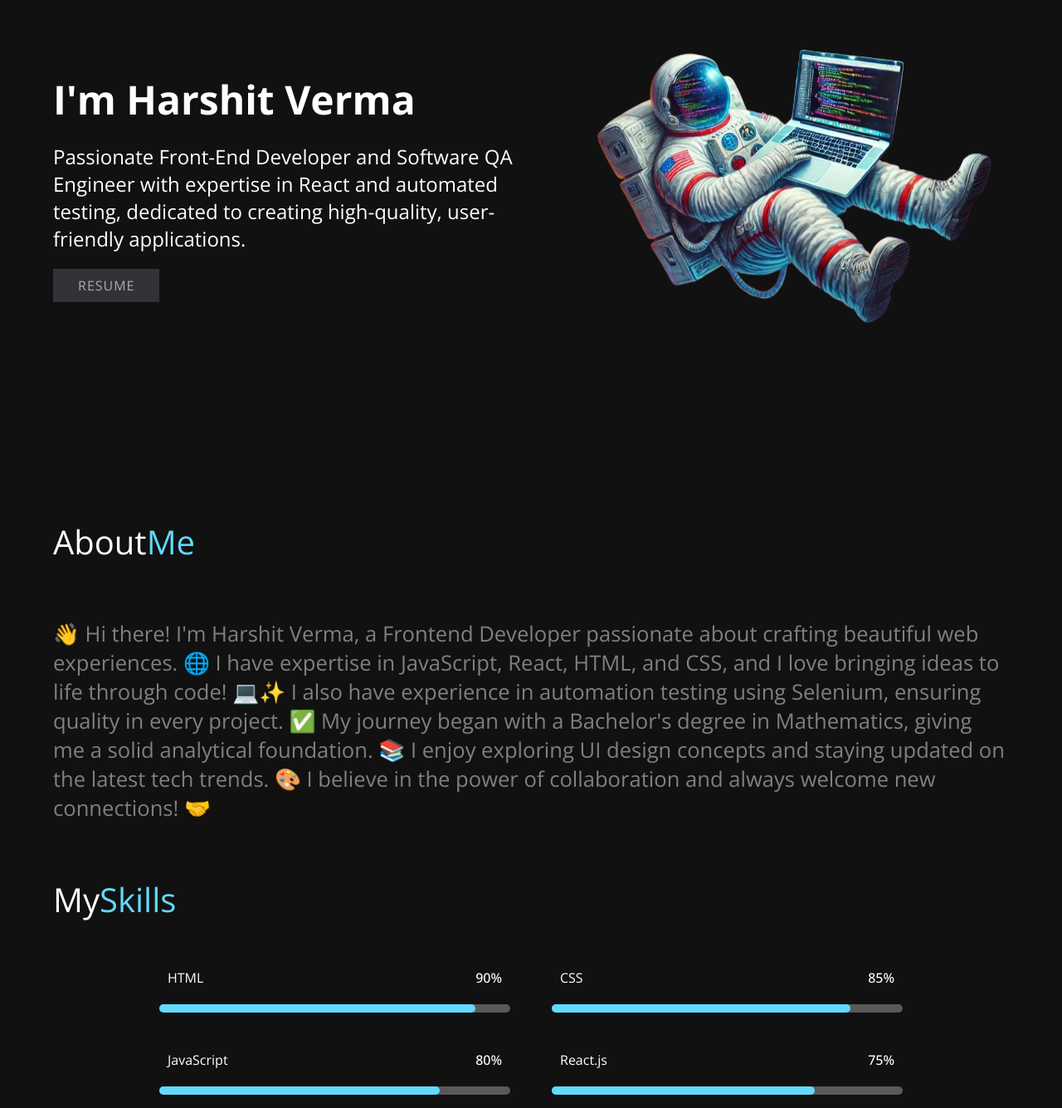
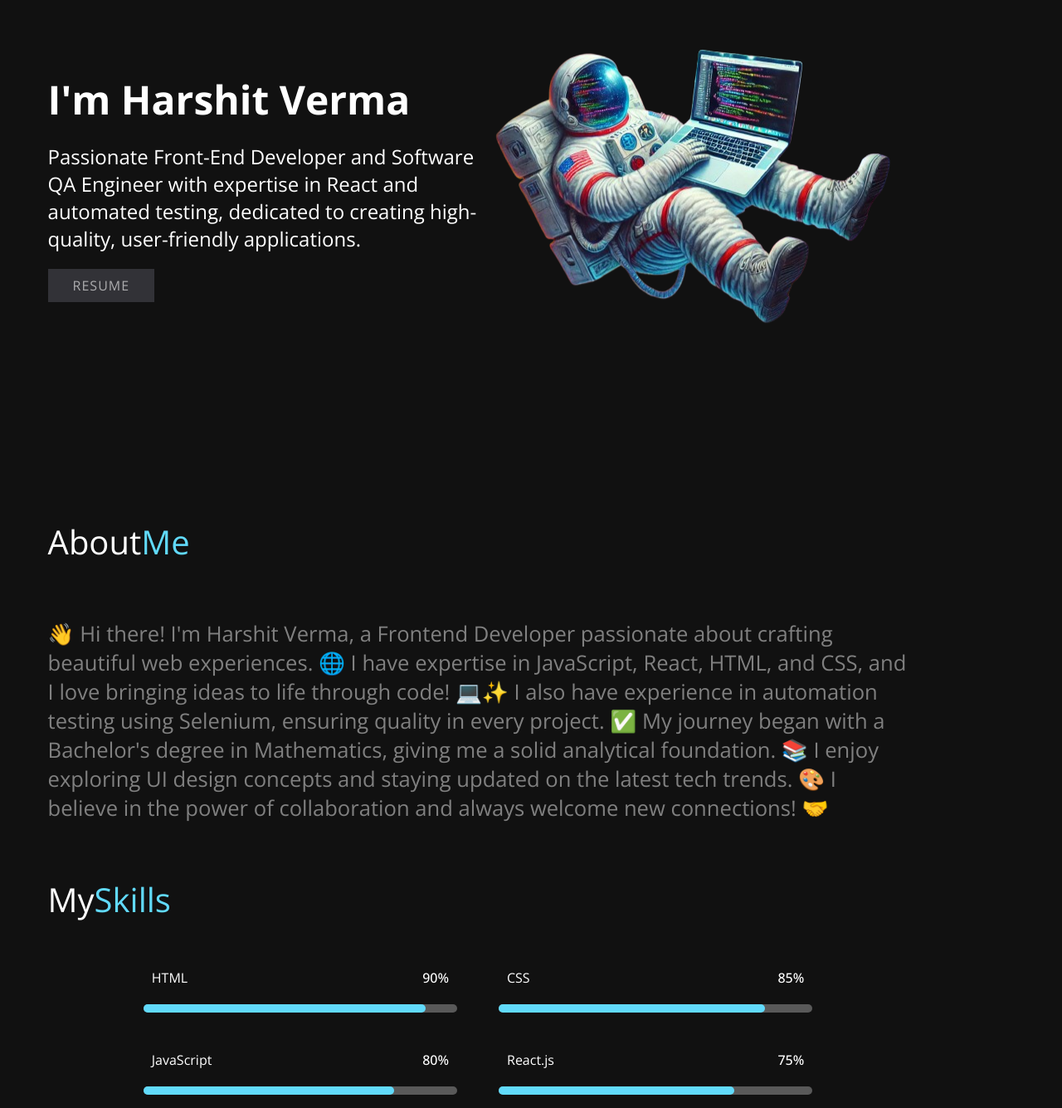
Before and after one commit to harshitverma2103/Harshit_Portfolio, a React (Vite) app: page / in a window 1280 px wide. Shown: the part 135-1470 px from the top of the page at 83% size. Built offline with nearby package versions, Linux system fonts and the light colour scheme.

Commit message:
import ParticleEffect and page

```diff
--- a/src/App.jsx
+++ b/src/App.jsx
@@ -1,19 +1,12 @@
 import React from "react";
-import Navbar from "./components/Navbar";
-import Hero from "./components/Hero";
-import AboutUs from "./components/About";
-import Title from "./components/common/Title";
-import SkillsSection from "./components/Skills";
+import ParticleEffect from "./components/Common/Particles";
+import Page from "./page";
 
 function App() {
   return (
-    <div>
-      <Navbar />
-      <Hero />
-      <Title text1="About" text2="Me" id={1} />
-      <AboutUs />
-      <Title text1="My" text2="Skills" id={2} />
-      <SkillsSection />
+    <div style={{ position: "relative", overflow: "hidden", width: "90vw" }}>
+      <ParticleEffect />
+      <Page />
     </div>
   );
 }
```
